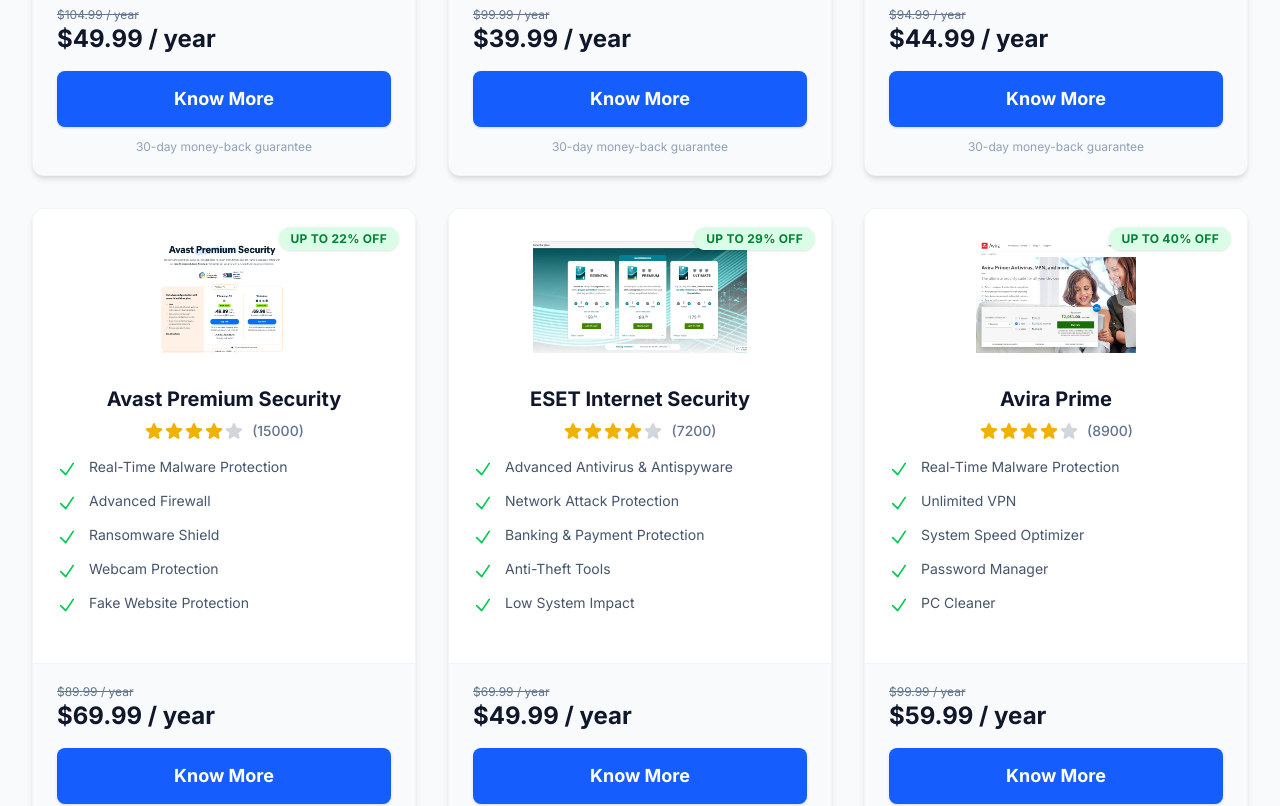
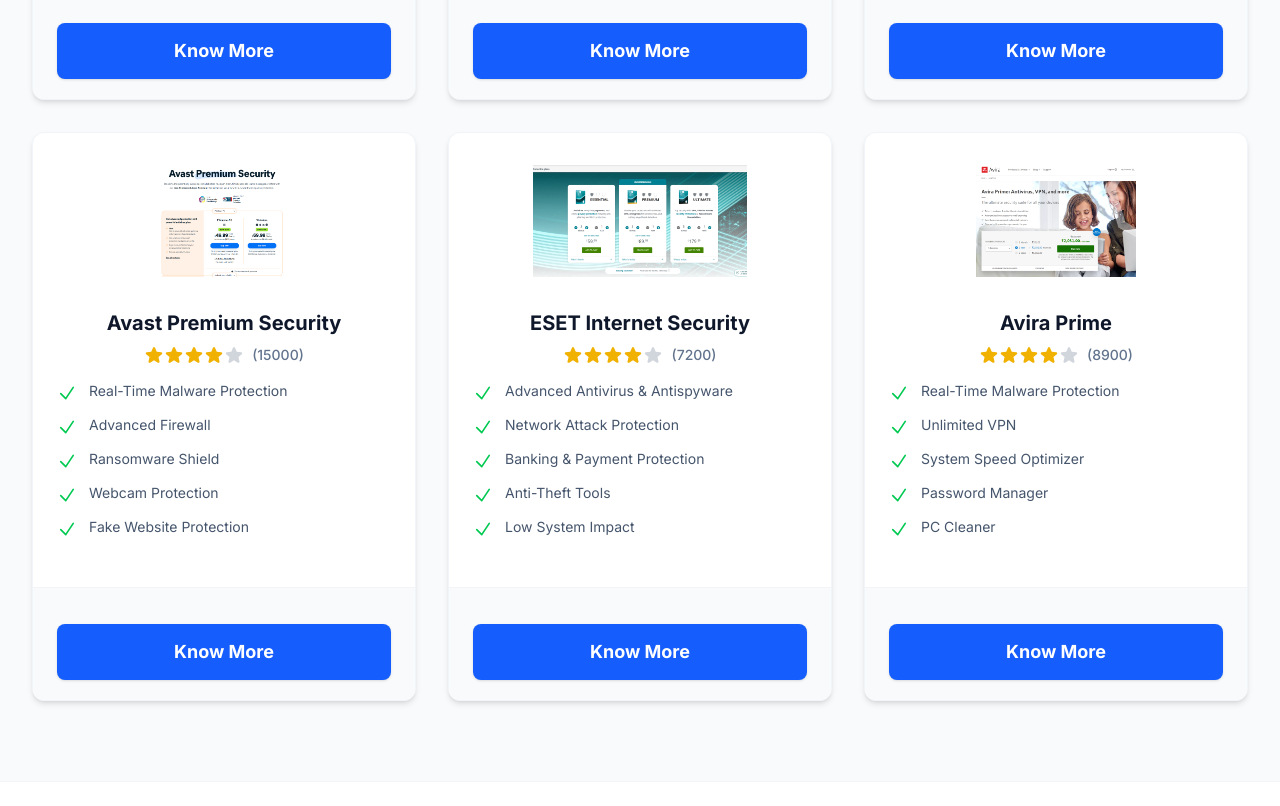
Before and after one commit to harshcodershive/cyber-safe, a React (Vite) app: page / in a window 1280 px wide. Shown: the part 1240-2046 px from the top of the page. Built offline with nearby package versions, Linux system fonts and the light colour scheme.

Commit message:
feat: Implement antivirus product display with cards and detail pages.

```diff
--- a/src/components/AntivirusCard.jsx
+++ b/src/components/AntivirusCard.jsx
@@ -5,11 +5,11 @@
     return (
         <div className="bg-white rounded-xl shadow-md overflow-hidden hover:shadow-lg transition-shadow border border-slate-100 flex flex-col h-full relative">
             {/* Discount Badge - Positioned Absolute */}
-            <div className="absolute top-4 right-4 z-10">
+            {/* <div className="absolute top-4 right-4 z-10">
                 <span className="bg-green-100 text-green-700 text-xs font-bold px-3 py-1 rounded-full uppercase tracking-wide shadow-sm">
                     {data.discount}
                 </span>
-            </div>
+            </div> */}
 
             <div className="p-5 md:p-6 flex-grow flex flex-col">
                 {/* Large Centered Logo Area - Responsive Height */}
@@ -61,7 +61,7 @@
                 <Link to={`/antivirus/${data.id}`} className="block w-full bg-blue-600 text-white text-center py-3 md:py-3.5 rounded-lg font-bold hover:bg-blue-700 transition-colors shadow-sm hover:shadow-md text-base md:text-lg">
                     Know More
                 </Link>
-                <p className="text-center text-xs text-slate-400 mt-3">30-day money-back guarantee</p>
+                {/* <p className="text-center text-xs text-slate-400 mt-3">30-day money-back guarantee</p> */}
             </div>
         </div>
     );
--- a/src/data/antiviruses.js
+++ b/src/data/antiviruses.js
@@ -20,9 +20,9 @@
             "50GB Cloud Backup",
             "Password Manager"
         ],
-        price: "$49.99 / year",
-        originalPrice: "$104.99 / year",
-        discount: "Up to 52% OFF",
+        // price: "$49.99 / year",
+        // originalPrice: "$104.99 / year",
+        // discount: "Up to 52% OFF",
         link: "https://www.norton.com/products/norton-360-deluxe"
     },
     {
@@ -39,9 +39,9 @@
             "Password Manager",
             "Firewall Protection"
         ],
-        price: "$39.99 / year",
-        originalPrice: "$99.99 / year",
-        discount: "Up to 60% OFF",
+        // price: "$39.99 / year",
+        // originalPrice: "$99.99 / year",
+        // discount: "Up to 60% OFF",
         link: "https://www.mcafee.com/en-us/antivirus.html"
     },
     {
@@ -58,9 +58,9 @@
             "Parental Controls",
             "Anti-Phishing & Fraud Protection"
         ],
-        price: "$44.99 / year",
-        originalPrice: "$94.99 / year",
-        discount: "Up to 53% OFF",
+        // price: "$44.99 / year",
+        // originalPrice: "$94.99 / year",
+        // discount: "Up to 53% OFF",
         link: "https://www.bitdefender.com/solutions/total-security.html"
     },
     {
@@ -77,9 +77,9 @@
             "Webcam Protection",
             "Fake Website Protection"
         ],
-        price: "$69.99 / year",
-        originalPrice: "$89.99 / year",
-        discount: "Up to 22% OFF",
+        // price: "$69.99 / year",
+        // originalPrice: "$89.99 / year",
+        // discount: "Up to 22% OFF",
         link: "https://www.avast.com/premium-security"
     },
     {
@@ -96,9 +96,9 @@
             "Anti-Theft Tools",
             "Low System Impact"
         ],
-        price: "$49.99 / year",
-        originalPrice: "$69.99 / year",
-        discount: "Up to 29% OFF",
+        // price: "$49.99 / year",
+        // originalPrice: "$69.99 / year",
+        // discount: "Up to 29% OFF",
         link: "https://www.eset.com/int/home/internet-security/"
     },
     {
@@ -115,9 +115,9 @@
             "Password Manager",
             "PC Cleaner"
         ],
-        price: "$59.99 / year",
-        originalPrice: "$99.99 / year",
-        discount: "Up to 40% OFF",
+        // price: "$59.99 / year",
+        // originalPrice: "$99.99 / year",
+        // discount: "Up to 40% OFF",
         link: "https://www.avira.com/en/avira-prime"
     }
 ];
--- a/src/pages/AntivirusDetail.jsx
+++ b/src/pages/AntivirusDetail.jsx
@@ -56,10 +56,10 @@
 
                             <div className="w-full bg-gray-50 rounded-xl p-6 mb-6">
                                 <span className="block text-slate-500 line-through text-lg">{antivirus.originalPrice}</span>
-                                <div className="flex items-center justify-center gap-3 mb-2">
+                                {/* <div className="flex items-center justify-center gap-3 mb-2">
                                     <span className="text-4xl font-bold text-slate-900">{antivirus.price}</span>
                                     <span className="bg-green-100 text-green-700 font-bold px-3 py-1 rounded-full text-sm">{antivirus.discount}</span>
-                                </div>
+                                </div> */}
                                 <a
                                     href={antivirus.link}
                                     target="_blank"
@@ -68,7 +68,7 @@
                                 >
                                     Buy Now
                                 </a>
-                                <p className="text-xs text-slate-400 mt-3">30-day money-back guarantee via official site</p>
+                                {/* <p className="text-xs text-slate-400 mt-3">30-day money-back guarantee via official site</p> */}
                             </div>
                         </div>
 
```
